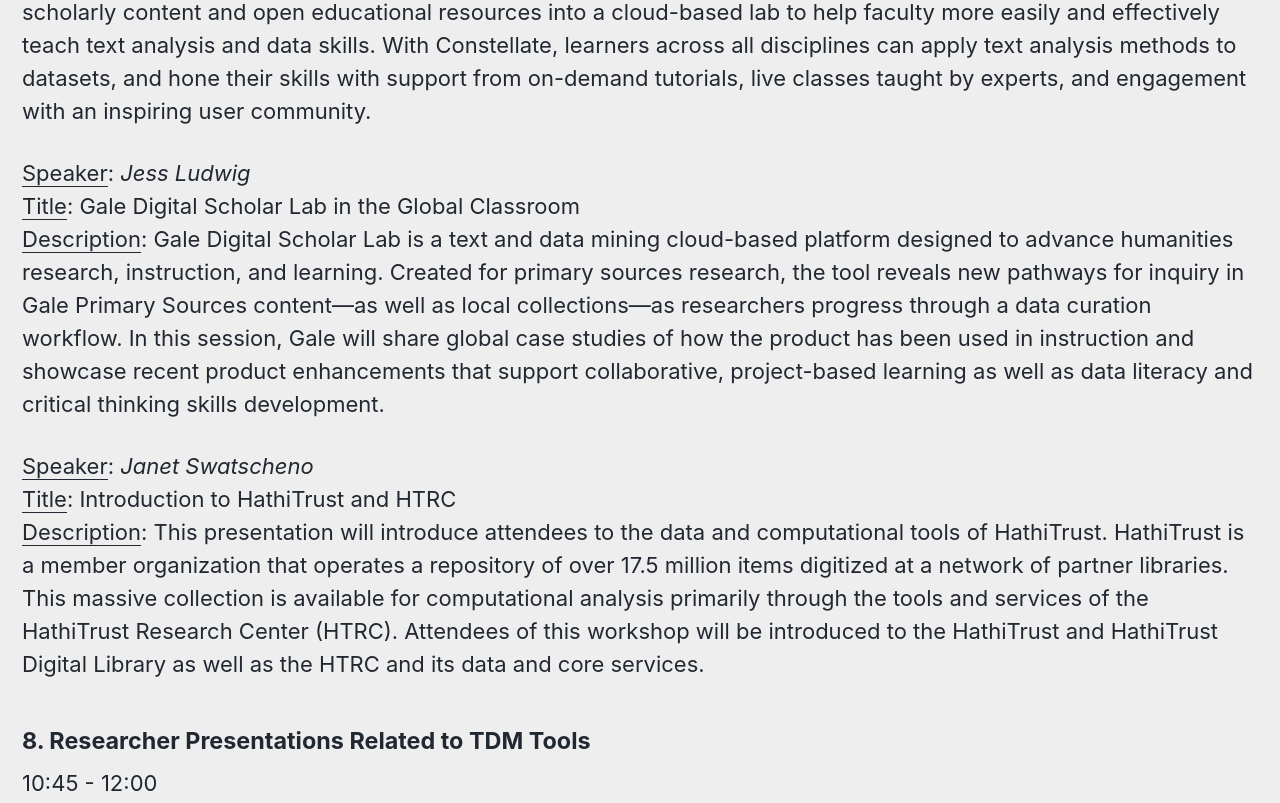
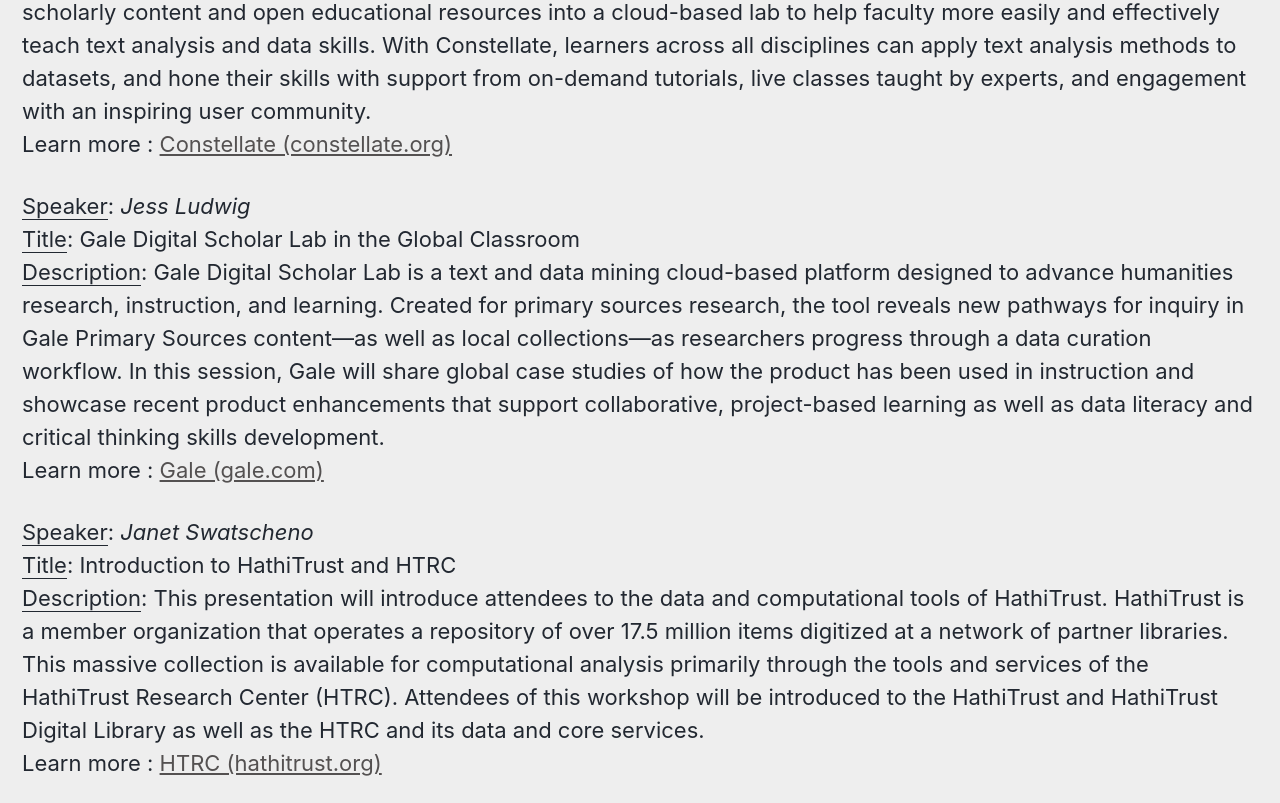
Before and after one commit to MDLutoronto/TDM2023, a plain HTML site: page schedule/index.html in a window 1280 px wide. Shown: the part 5340-6143 px from the top of the page. Drawn offline with Linux system fonts and the light colour scheme.

Commit message:
Update index.html

```diff
--- a/schedule/index.html
+++ b/schedule/index.html
@@ -426,15 +426,15 @@
 
 <p><u>Speaker</u>: <a class="sessionspeaker" href="https://mdlutoronto.github.io/TDM2023/speakers#amykirchhoff"><i>Amy Kirchhoff</i></a><br />
 <u>Title</u>: Teach Text & Data Analysis with Constellate: Prepare your students for a data-driven future<br />
-<u>Description</u>: Has your campus struggled with teaching text & data analysis? In this session, you will learn how Constellate can help your faculty and staff learn the skills necessary to teach workshops on text & data analysis and even integrate it into their regular classes.  Constellate is the only text analysis platform that integrates access to scholarly content and open educational resources into a cloud-based lab to help faculty more easily and effectively teach text analysis and data skills.  With Constellate, learners across all disciplines can apply text analysis methods to datasets, and hone their skills with support from on-demand tutorials, live classes taught by experts, and engagement with an inspiring user community.</p>
+<u>Description</u>: Has your campus struggled with teaching text & data analysis? In this session, you will learn how Constellate can help your faculty and staff learn the skills necessary to teach workshops on text & data analysis and even integrate it into their regular classes.  Constellate is the only text analysis platform that integrates access to scholarly content and open educational resources into a cloud-based lab to help faculty more easily and effectively teach text analysis and data skills.  With Constellate, learners across all disciplines can apply text analysis methods to datasets, and hone their skills with support from on-demand tutorials, live classes taught by experts, and engagement with an inspiring user community. <br/>Learn more : <a href="https://constellate.org/">Constellate (constellate.org)</a></p>
 
 <p><u>Speaker</u>: <a class="sessionspeaker" href="https://mdlutoronto.github.io/TDM2023/speakers#jessludwig"><i>Jess Ludwig</i></a><br />
 <u>Title</u>: Gale Digital Scholar Lab in the Global Classroom<br />
-<u>Description</u>: Gale Digital Scholar Lab is a text and data mining cloud-based platform designed to advance humanities research, instruction, and learning. Created for primary sources research, the tool reveals new pathways for inquiry in Gale Primary Sources content—as well as local collections—as researchers progress through a data curation workflow. In this session, Gale will share global case studies of how the product has been used in instruction and showcase recent product enhancements that support collaborative, project-based learning as well as data literacy and critical thinking skills development.</p>
+<u>Description</u>: Gale Digital Scholar Lab is a text and data mining cloud-based platform designed to advance humanities research, instruction, and learning. Created for primary sources research, the tool reveals new pathways for inquiry in Gale Primary Sources content—as well as local collections—as researchers progress through a data curation workflow. In this session, Gale will share global case studies of how the product has been used in instruction and showcase recent product enhancements that support collaborative, project-based learning as well as data literacy and critical thinking skills development. <br/>Learn more : <a href="https://www.gale.com/">Gale (gale.com)</a></p>
 
 <p><u>Speaker</u>: <a class="sessionspeaker" href="https://mdlutoronto.github.io/TDM2023/speakers#janetswatscheno"><i>Janet Swatscheno</i></a><br />
 <u>Title</u>: Introduction to HathiTrust and HTRC<br />
-<u>Description</u>: This presentation will introduce attendees to the data and computational tools of HathiTrust. HathiTrust is a member organization that operates a repository of over 17.5 million items digitized at a network of partner libraries. This massive collection is available for computational analysis primarily through the tools and services of the HathiTrust Research Center (HTRC). Attendees of this workshop will be introduced to the HathiTrust and HathiTrust Digital Library as well as the HTRC and its data and core services.</p>
+<u>Description</u>: This presentation will introduce attendees to the data and computational tools of HathiTrust. HathiTrust is a member organization that operates a repository of over 17.5 million items digitized at a network of partner libraries. This massive collection is available for computational analysis primarily through the tools and services of the HathiTrust Research Center (HTRC). Attendees of this workshop will be introduced to the HathiTrust and HathiTrust Digital Library as well as the HTRC and its data and core services. <br/>Learn more : <a href="https://www.hathitrust.org/htrc">HTRC (hathitrust.org)</a></p>
 
 
 
```
